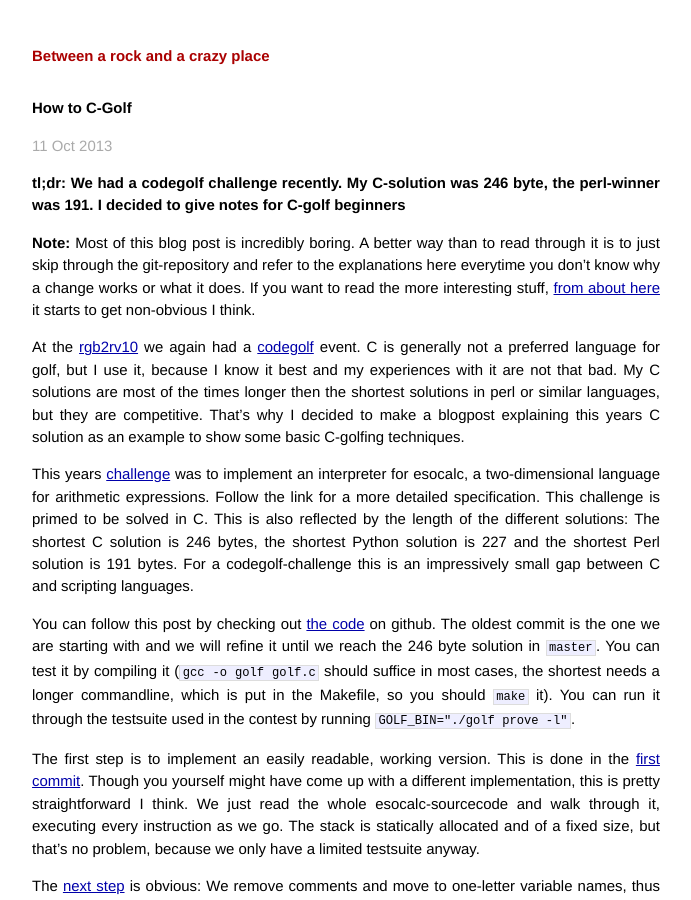
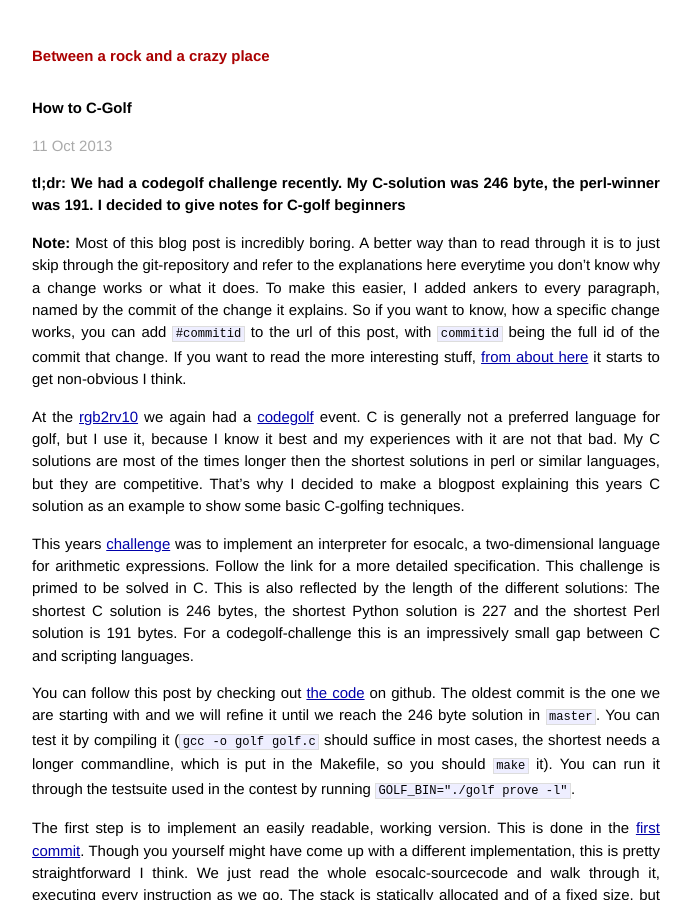
Before and after one commit to benhoyt/merovius.github.io, a Jekyll site: the page built from _posts/2013-10-11-how-to-cgolf.markdown, in a window 1280 px wide and 900 px high. Shown: the whole window, without its empty margins (294-985 px from the left). Built offline with Jekyll 4.4.1, drawn with Linux system fonts in a browser that asks for light colours; Markdown is read by kramdown in place of the engine named in the settings.

Commit message:
Add ankers to commit-ids

```diff
--- a/_posts/2013-10-11-how-to-cgolf.markdown
+++ b/_posts/2013-10-11-how-to-cgolf.markdown
@@ -10,8 +10,12 @@
 **Note:** Most of this blog post is incredibly boring. A better way than to
 read through it is to just skip through the git-repository and refer to the
 explanations here everytime you don't know why a change works or what it
-does. If you want to read the more interesting stuff, [from about
-here](#interesting) it starts to get non-obvious I think.
+does. To make this easier, I added ankers to every paragraph, named by the
+commit of the change it explains. So if you want to know, how a specific change
+works, you can add `#commitid` to the url of this post, with `commitid` being
+the full id of the commit that change. If you want to read the more interesting
+stuff, [from about here](#4272ca2a181e8f50c1645b793c7a1338f9ff1502) it starts
+to get non-obvious I think.
 
 At the [rgb2rv10](http://rgb2r.noname-ev.de/) we again had a
 [codegolf](https://en.wikipedia.org/wiki/Code_golf) event. C is generally not a
@@ -38,6 +42,7 @@
 it). You can run it through the testsuite used in the contest by running
 `GOLF_BIN="./golf prove -l"`.
 
+<a name="e3dc46c7c88f740c6b4eb671cd3b987061797529"></a>
 The first step is to implement an easily readable, working version. This is
 done in the
 [first commit](https://github.com/Merovius/cgolf/blob/e3dc46c7c88f740c6b4eb671cd3b987061797529/golf.c).
@@ -47,11 +52,13 @@
 allocated and of a fixed size, but that's no problem, because we only have a
 limited testsuite anyway.
 
+<a name="38e6ffceb633615f48d0a9d25a391abf5228c35c"></a>
 The [next step](https://github.com/Merovius/cgolf/blob/38e6ffceb633615f48d0a9d25a391abf5228c35c/golf.c)
 is obvious: We remove comments and move to one-letter variable names, thus
 reducing readability, but also size considerably. We will leave most of the
 whitespace for now, because else it is hard to follow the changes.
 
+<a name="004b45da976b3d1aab23e1b5ed3b9ff87b002895"></a>
 An important lesson for C-golfers is the following: *`for` is never longer then
 `while` and most of the times shorter*. An endless loop with `while` takes one
 character more then a `for`-loop. We will later see more instances when for will
@@ -63,14 +70,17 @@
 variable declarations into one to save `int`-keywords. These three changes are
 what happend in [the next version](https://github.com/Merovius/cgolf/blob/004b45da976b3d1aab23e1b5ed3b9ff87b002895/golf.c).
 
+<a name="eb5227716869399d62f12dcfc07c7e42094782b7"></a>
 We continue in our path and notice, that we every `char`-literal takes three
 bytes, while the number it represents often only takes two in decimal.
 [Let's fix that](https://github.com/Merovius/cgolf/blob/eb5227716869399d62f12dcfc07c7e42094782b7/golf.c).
 
+<a name="eb5227716869399d62f12dcfc07c7e42094782b7"></a>
 We also have two temporary variables `a` and `b`, that we shouldn't need.
 [We can get rid of them](https://github.com/Merovius/cgolf/blob/eb5227716869399d62f12dcfc07c7e42094782b7/golf.c),
 by thinking up a single statement for arithmetic operations.
 
+<a name="f0af3799d6c5ee3c30a1f43dd5c89523f2619759"></a>
 [The next step](https://github.com/Merovius/cgolf/blob/f0af3799d6c5ee3c30a1f43dd5c89523f2619759/golf.c)
 uses a real detail of C: If you don't give a type for a global variable, a
 parameter or the return type of a function, `int` is assumed. If a function is
@@ -80,6 +90,7 @@
 global scope to remove all `int`-keywords. This is a very basic, but very
 usefull technique.
 
+<a name="17f305a0091651c03bb9e86e6ee9332f72138c04"></a>
 [We can save more](https://github.com/Merovius/cgolf/blob/17f305a0091651c03bb9e86e6ee9332f72138c04/golf.c)
 by using a parameter to `main`. This is also a very basic and often seen trick
 in C-golfing. You get up to 3 local variables for free this way. In our case
@@ -88,21 +99,25 @@
 which the programm was called). This means, we get the initialization to 1 for
 free.
 
+<a name="f3957253031431ec25f8d4f68c10ca1b4dcfd4ed"></a>
 [A trivial optimization](https://github.com/Merovius/cgolf/blob/f3957253031431ec25f8d4f68c10ca1b4dcfd4ed/golf.c)
 is using `gets` instead of `read`. `gets` always adds a terminating zero-byte,
 so we need to grow our buffer a little bit.
 
+<a name="https://github.com/Merovius/cgolf/blob/fed1a817b88072dc5d27d8ae4dc772da8518ee5d"></a>
 If we now look at our code, all the `case`-keywords might annoy us. If we see
 a lot of repititions in our code, the obvious tool to use in C are `define`s. So
 [lets define](https://github.com/Merovius/cgolf/blob/fed1a817b88072dc5d27d8ae4dc772da8518ee5d/golf.c)
 the structure of the cases and replace every case by a short 1-letter identifier.
 
+<a name="9de0b6f05fc52e5c08829bcf6d60a83c6756fba2"></a>
 The same goes for the arithmetic operations: Four times the same long code cries
 for a [define](https://github.com/Merovius/cgolf/blob/9de0b6f05fc52e5c08829bcf6d60a83c6756fba2/golf.c).
 A `define` is not always a good solution. You have to weigh the additional
 overhead of the keyword and the needed newline against the savings and number
 of repititions.
 
+<a name="ec654b1a11012a7820807cd29fe65a6427f300d4"></a>
 [Next](https://github.com/Merovius/cgolf/blob/ec654b1a11012a7820807cd29fe65a6427f300d4/golf.c)
 we eliminate the variable `i`. Skilled C-coders use pointer-arithmetic quite
 often (no matter how bad the reputation is). In this case it would be a bad
@@ -110,11 +125,13 @@
 correct and stay in the bounds given (because bound-checks are a lot harder
 without indexing).
 
+<a name="6a10cb1480e1ca6cdc61bd628d8cb2f4d365a699"></a>
 Another example of savings by `for`-loops is
 [the next change](https://github.com/Merovius/cgolf/blob/6a10cb1480e1ca6cdc61bd628d8cb2f4d365a699/golf.c).
 Here we moved two statements into the `for`-loop, thus using the semicolons we
 need there anyway and saving two bytes.
 
+<a name="7d506e18324daf3d6d98e25682321c19c7bef781"></a>
 So the next big thing that catches our eyes are the `switch`, `case` and
 `break`-keywords. Everytime you see long identifiers or keywords you should
 think about, wether a different program-structure or a different libc-builtin
@@ -132,7 +149,7 @@
 for example) and the value of the last one is becoming the value of the whole
 expression - so our `void`-expression evaluates to 1 in this case.
 
-<a id="interesting"></a>
+<a name="4272ca2a181e8f50c1645b793c7a1338f9ff1502"></a>
 `exit` is still pretty long (especially with the added parens and
 comma-expression), so we want to avoid it too. Here comes a notably quote of
 the organisator of the competition into action: “The return value isn't
@@ -143,12 +160,14 @@
 assigning zero to `p`, which is dereferenced shortly thereafter, thus creating
 a segfault when we want to exit. This is one of my favourite optimizations.
 
+<a name="bb1b73fdfd4be6a75ebc47046af7b9af06ff80fe"></a>
 There still is some repitition in our code. We still assign to `d` more often
 then not. But our big nested ternary operator doesn't return anything yet. So our
 [next step](https://github.com/Merovius/cgolf/blob/bb1b73fdfd4be6a75ebc47046af7b9af06ff80fe/golf.c)
 is to return the new value for `d` in all subexpressions (if need be by using a
 comma). This does not save a lot, but still a few bytes.
 
+<a name="9e3bb16915752e237b52c2e7107c6aa118f00c87"></a>
 Now the sources of bytes to save are getting scarcer. What still is a pain is
 the explicit stack of a fixed size. Here another deep mistery of C (or more
 specifically the way modern computers work)  comes into play:
@@ -168,6 +187,7 @@
 stackframes of the function calls. 781 is the minimum amount needed in my
 setup, everything up to 99999 should save at least one byte.
 
+<a name="cf3b25d16a63367a6262aac6a01ef0e8db3b2802"></a>
 This still is unsatisfactory, so we will hack a little more and use the fact,
 that the testsuite only uses quite small programms and a quite small stack is
 needed. So we just
@@ -180,6 +200,7 @@
 absolutely forbidden to compile with optimizations, because this will destroy
 this coincidence. Oh well.
 
+<a name="8632848f60ebec3691165f5c6aab2fa7280ecc7e"></a>
 So, if we are already doing unreliable horrific voodoo which will curl up the
 fingernails of every honest C developer, we can also
 [save two bytes](https://github.com/Merovius/cgolf/blob/8632848f60ebec3691165f5c6aab2fa7280ecc7e/golf.c)
@@ -187,6 +208,7 @@
 with *some* address, that is hard to predict, but in all cases I tried leads to
 crashing just as reliable. This means, we exit our program in just one byte. Neato!
 
+<a name="4ace9e5ed8d0cb2803bc2dc6ae8ac61ce860e2f2"></a>
 There is not a lot we can save left now. What might still annoy us and is a
 very good tip in general are all this numbers. Even if most characters have
 only 2 bytes as a decimal, they still only have one byte as a character (not a
@@ -208,10 +230,12 @@
 our source-code, but the compiler is quite happy about that (the wiki isn't,
 github isn't, the editor isn't, but who cares). This is my second most favourite hack.
 
+<a name="4024652da1ce91f8158db0f0393cb34b1811f318"></a><a name="1179338363fc46acb50fbf5770e5a829331b716c"></a>
 Now there is not much left to do. We
 [remove the last char-literal left](https://github.com/Merovius/cgolf/blob/4024652da1ce91f8158db0f0393cb34b1811f318/golf.c) and
 [remove all non-essential whitespace](https://github.com/Merovius/cgolf/blob/1179338363fc46acb50fbf5770e5a829331b716c/golf.c).
 
+<a name="8f5dea4fe2f8bef86f9aac3b29953317d7861624"></a>
 This leaves us with 253 bytes. To get below 250, we
 [use buildflags](https://github.com/Merovius/cgolf/blob/8f5dea4fe2f8bef86f9aac3b29953317d7861624/Makefile)
 instead of
```
